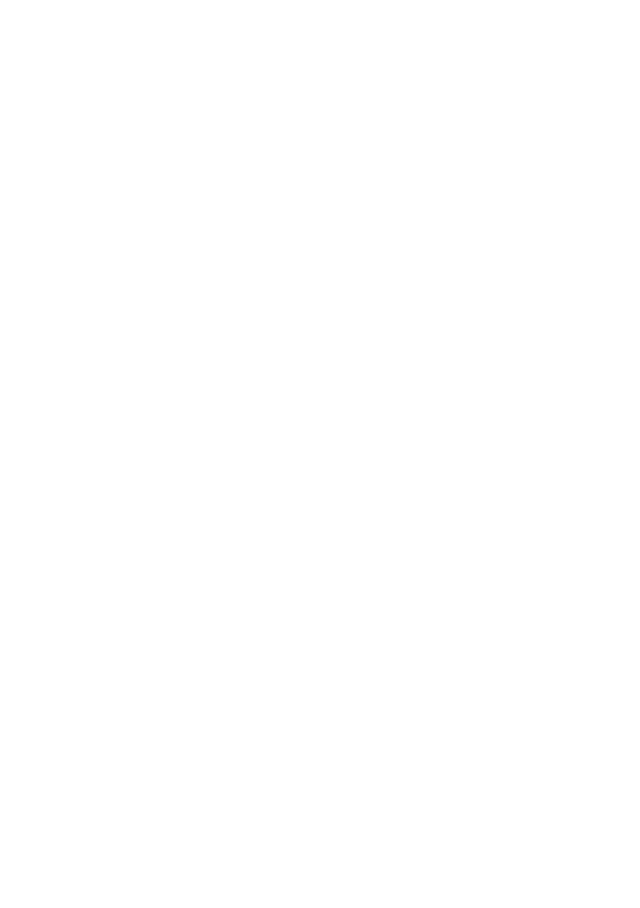
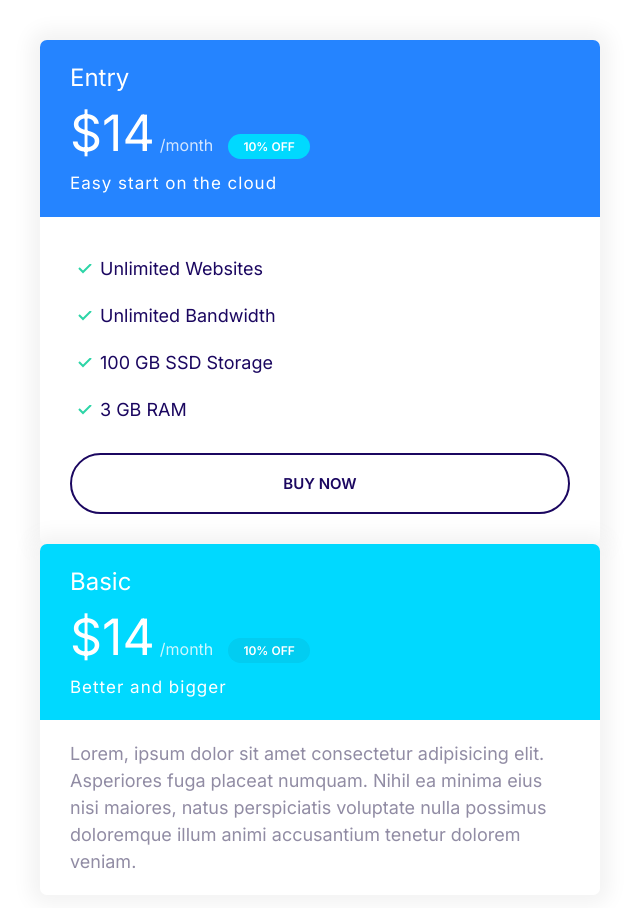
Before and after one commit to Jay24op/Moshify, a plain HTML site: page index.html in a window 1280 px wide. Shown: the whole page, without its empty margins (0-640 px from the left). Before the commit the page ends 800 px from the top, so only its background shows below. Drawn offline with Linux system fonts and the light colour scheme.

Commit message:
plans defined

```diff
--- a/CSS/styles.css
+++ b/CSS/styles.css
@@ -98,7 +98,7 @@ a{
     color: #fff;
 }
 .badge--small{
-    font-size: 1.6rem;
+    font-size: 1.6rem; padding: 0.5rem 1.5rem;
 }
 @media screen and (min-width:1024px){
     .badge{
@@ -243,3 +243,46 @@ a{
 .card--secondary .card__header {
     background-color: var(--color-secondary); color: #fff;
 }
+.card--secondary .badge--secondary {
+    background-color: #02cdf1;
+}
+
+/* plans  */
+.plan__name {
+    color: #fff;
+    margin: 0; font-weight: 500;
+    font-size: 2.4rem;
+}
+
+.plan__price {
+    font-size: 6rem;
+}
+
+.plan__billing-cycle {
+    font-size: 2.4rem; font-weight: 300;
+    opacity: 0.8; margin-right: 1rem;
+}
+
+.plan__description {
+    font-size: 2rem; font-weight: 300;
+    letter-spacing: .1rem; display: block;
+}
+
+.plan .list__item {
+    margin-bottom: 2rem;
+}
+
+@media screen and (min-width:1024px){
+    .plan_name {
+        font-size: 1.4rem;
+    }
+    .plan__price {
+        font-size: 5rem;
+    }
+    .plan__billing-cycle {
+        font-size: 1.6rem;
+    }
+    .plan__description {
+        font-size: 1.7rem;
+    }
+}
--- a/index.html
+++ b/index.html
@@ -13,5 +13,43 @@
       rel="stylesheet"
     />
   </head>
-  <body></body>
+  <body>
+    <div style="width: 50%; padding: 4rem">
+      <section class="plan">
+        <div class="card card--primary">
+          <header class="card__header">
+            <h3 class="plan__name">Entry</h3>
+            <span class="plan__price">$14</span>
+            <span class="plan__billing-cycle">/month</span>
+            <span class="badge badge--secondary badge--small">10% OFF</span>
+            <span class="plan__description">Easy start on the cloud</span>
+          </header>
+          <div class="card__body">
+            <ul class="list list--tick">
+              <li class="list__item">Unlimited Websites</li>
+              <li class="list__item">Unlimited Bandwidth</li>
+              <li class="list__item">100 GB SSD Storage</li>
+              <li class="list__item">3 GB RAM</li>
+            </ul>
+            <button class="btn btn--outline btn--block">Buy Now</button>
+          </div>
+        </div>
+        <div class="card card--secondary">
+          <header class="card__header">
+            <h3 class="plan__name">Basic</h3>
+            <span class="plan__price">$14</span>
+            <span class="plan__billing-cycle">/month</span>
+            <span class="badge badge--secondary badge--small">10% OFF</span>
+            <span class="plan__description">Better and bigger</span>
+          </header>
+          <div class="card__body">
+            Lorem, ipsum dolor sit amet consectetur adipisicing elit. Asperiores
+            fuga placeat numquam. Nihil ea minima eius nisi maiores, natus
+            perspiciatis voluptate nulla possimus doloremque illum animi
+            accusantium tenetur dolorem veniam.
+          </div>
+        </div>
+      </section>
+    </div>
+  </body>
 </html>
```
